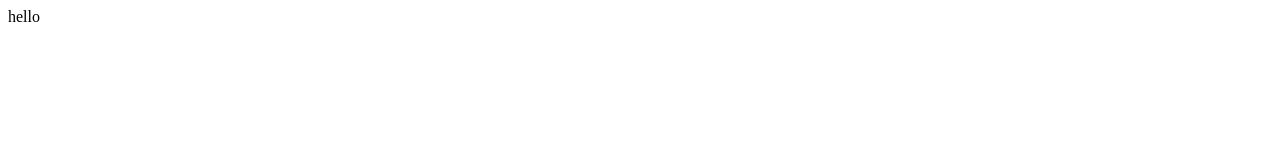
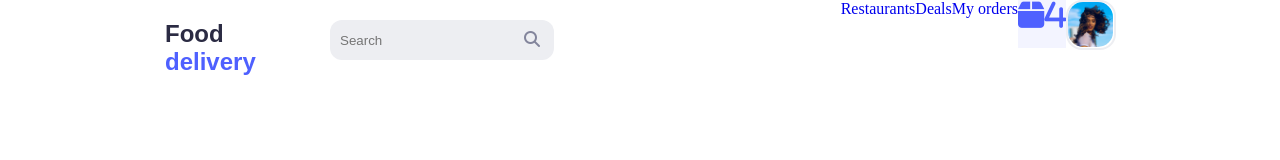
Before and after one commit to webfazliddin/Project, a plain HTML site: page menu/menu.html in a window 1280 px wide. Drawn offline with Linux system fonts and the light colour scheme.

Commit message:
Site qismi qilindi

```diff
--- /dev/null
+++ b/menu/css/menu.css
@@ -0,0 +1,71 @@
+* {
+    padding: 0;
+    margin: 0;
+    text-decoration: none;
+    list-style: none;
+    box-sizing: border-box;
+}
+
+.Wrapper {
+    display: flex;
+    justify-content: space-between;
+}
+
+.navbar {
+    display: flex;
+}
+
+.NavLink {
+    display: flex;
+}
+
+.logo h2 {
+    color: #2B2B43;
+    font-family: sans-serif;
+    width: 79px;
+    padding: 20px 165px;
+}
+
+.logo h2 span {
+    color: #4E60FF;
+}
+
+.MenuSearch .MenuSearchInput {
+    width: 224px;
+    height: 40px;
+    padding: 10px;
+    background: #EDEEF2;
+    border: none;
+    border-radius: 12px;
+    margin-top: 20px;
+}
+
+.MenuSearch .fa-magnifying-glass {
+    margin-left: -30px;
+    cursor: pointer;
+    color: #83859C;
+}
+
+.NavLinkItem {
+    display: flex;
+}
+.UserAvatar{
+    border: 2px solid #EDEEF2;
+    width: 50px;
+    height: 50px;
+    border-radius: 16px;
+    margin-right: 164px;
+}
+.NavLink .MenuImg {
+    height: 45px;
+    border-radius: 15px;
+}
+.MenuAdded{
+    width: 48px;
+    height: 48px;
+    background-color: #F3F4FF;
+}
+.NavLink .fa-box{
+    font-size: 30px;
+    color: #4E60FF;
+}
--- a/menu/menu.css
+++ /dev/null
@@ -1 +0,0 @@
-hello
--- a/menu/menu.html
+++ b/menu/menu.html
@@ -1 +1,40 @@
-hello
+<!DOCTYPE html>
+<html lang="en">
+<head>
+    <meta charset="UTF-8">
+    <meta http-equiv="X-UA-Compatible" content="IE=edge">
+    <meta name="viewport" content="width=device-width, initial-scale=1.0">
+    <title>Food Delivery</title>
+    <!-- css link -->
+    <link rel="stylesheet" href="css/menu.css">
+    <!-- font awesome link -->
+    <link rel="stylesheet" href="https://cdnjs.cloudflare.com/ajax/libs/font-awesome/6.1.1/css/all.min.css" integrity="sha512-KfkfwYDsLkIlwQp6LFnl8zNdLGxu9YAA1QvwINks4PhcElQSvqcyVLLD9aMhXd13uQjoXtEKNosOWaZqXgel0g==" crossorigin="anonymous" referrerpolicy="no-referrer" />
+</head>
+<body>
+    <div class="Wrapper">
+        <nav class="navbar">
+            <div class="logo">
+                <h2>Food <span class="LogoDelivery">delivery</span></h4>
+            </div>
+            <div class="MenuSearch">
+                    <input type="text" class="MenuSearchInput" placeholder="Search ">
+                    <i class="fa-solid fa-magnifying-glass"></i>
+            </div>
+        </nav>
+        <div class="NavLink">
+            <ul class="NavLinkItem">
+                <li><a href="#">Restaurants</a></li>
+                <li><a href="#">Deals</a></li>
+                <span></span>
+                <li><a href="#">My orders</a></li>
+            </ul>
+            <div class="MenuAdded">
+                <i class="fa-solid fa-box"><span>4</span></i>
+            </div>
+           <div class="UserAvatar">
+            <img class="MenuImg" src="img/MenuImg.png">
+           </div>
+        </div>
+    </div>
+</body>
+</html>
```
Also changed, not shown: menu/img/MenuImg.png (added), menu/img/added.png (added), menu/img/shopping bag.png (added), menu/jss/app.js (added), 2 other files.
